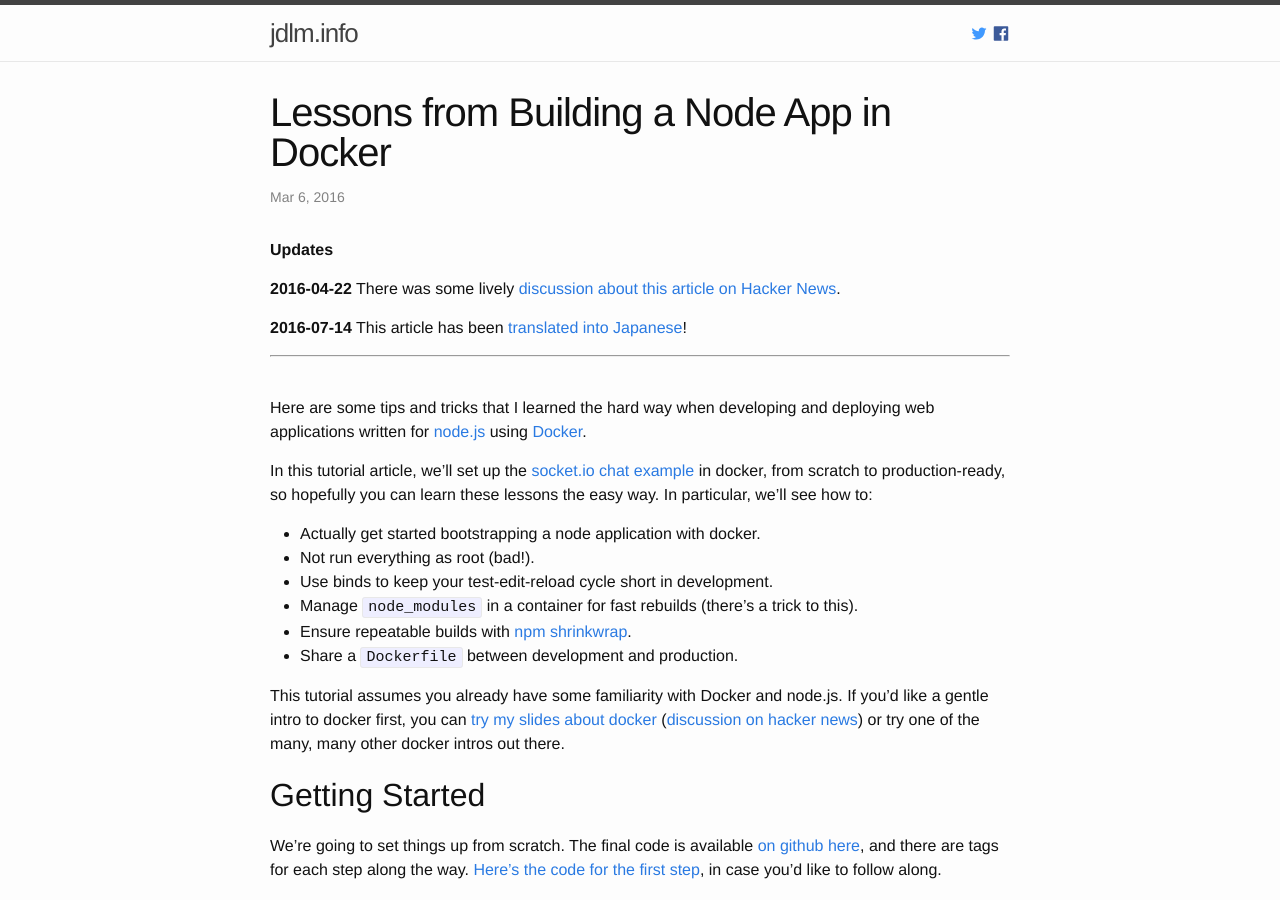
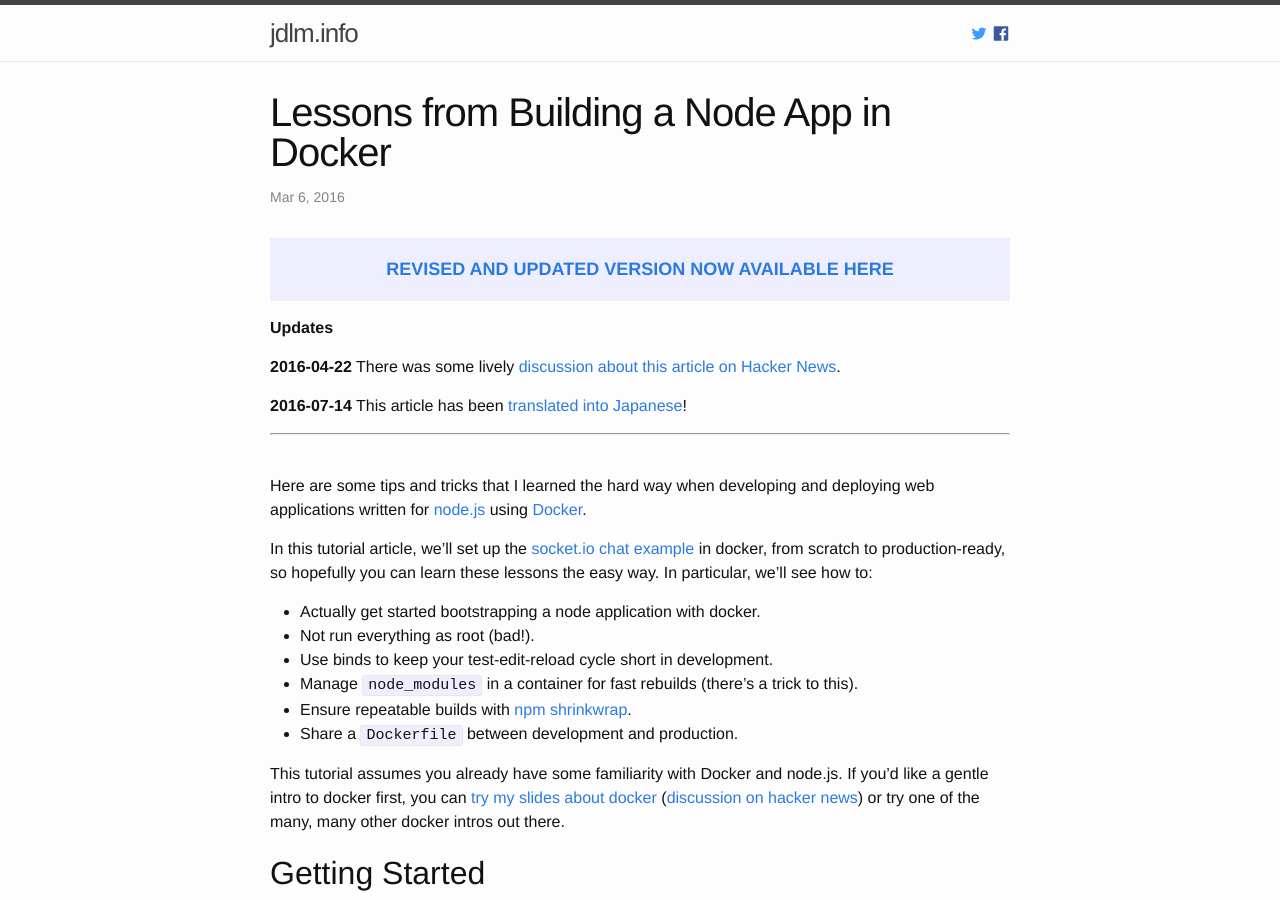
Before and after one commit to jdleesmiller/jdleesmiller.github.io, a Jekyll site: the page built from _posts/2016-03-06-lessons-building-node-app-docker.markdown, in a window 1280 px wide and 900 px high. Built offline with Jekyll 4.4.1, drawn with Linux system fonts in a browser that asks for light colours.

Commit message:
Link from old blog post to new one

```diff
--- a/_posts/2016-03-06-lessons-building-node-app-docker.markdown
+++ b/_posts/2016-03-06-lessons-building-node-app-docker.markdown
@@ -6,6 +6,12 @@
 image: /assets/docker_chat_demo/chat.png
 description: Here are some tips and tricks that I learned the hard way when developing and deploying web applications written for node.js using Docker.
 ---
+
+<p style="text-align: center; font-size: large; background-color: #eef; padding: 1em;">
+<strong>
+<a href="/articles/2019/09/06/lessons-building-node-app-docker.html">REVISED AND UPDATED VERSION NOW AVAILABLE HERE</a>
+</strong>
+</p>
 
 **Updates**
 
```
